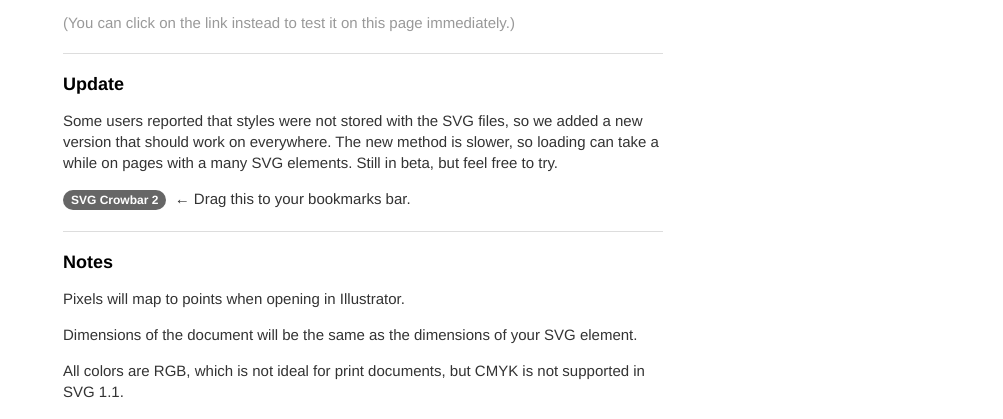
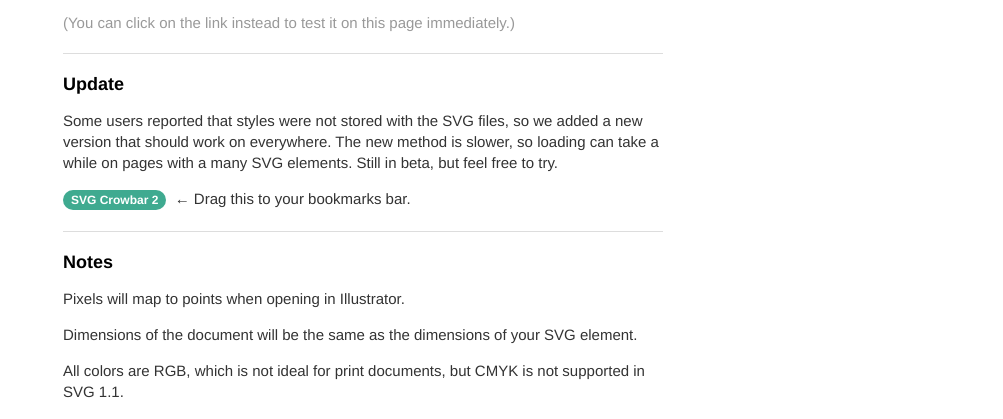
Before and after one commit to nytimes/svg-crowbar, a plain HTML site: page index.html in a window 1280 px wide. Shown: the part 367-786 px from the top of the page, without its empty margins (277-1280 px from the left). Drawn offline with nearby package versions, Linux system fonts and the light colour scheme.

Commit message:
colored ver2 bookmarklet

```diff
--- a/index.html
+++ b/index.html
@@ -60,6 +60,10 @@
       color: white;
     }
 
+    .bookmarklet.ver2 {
+      background: #3FAA90;
+    }
+
     #svgs {
       margin: 20px 0;
     }
@@ -88,7 +92,7 @@
     Some users reported that styles were not stored with the SVG files, so we added a new version that should work on everywhere. The new method is slower, so loading can take a while on pages with a many SVG elements. Still in beta, but feel free to try.
   </p>
   <p>
-    <a class="bookmarklet" href="javascript:javascript: (function () { var e = document.createElement('script'); if (window.location.protocol === 'https:') { e.setAttribute('src', 'https://rawgit.com/NYTimes/svg-crowbar/gh-pages/svg-crowbar-2.js'); } else { e.setAttribute('src', 'https://rawgit.com/NYTimes/svg-crowbar/gh-pages/svg-crowbar-2.js'); } e.setAttribute('class', 'svg-crowbar'); document.body.appendChild(e); })();">SVG Crowbar 2</a>&nbsp; <span>← Drag this to your bookmarks bar.</span>
+    <a class="bookmarklet ver2" href="javascript:javascript: (function () { var e = document.createElement('script'); if (window.location.protocol === 'https:') { e.setAttribute('src', 'https://rawgit.com/NYTimes/svg-crowbar/gh-pages/svg-crowbar-2.js'); } else { e.setAttribute('src', 'https://rawgit.com/NYTimes/svg-crowbar/gh-pages/svg-crowbar-2.js'); } e.setAttribute('class', 'svg-crowbar'); document.body.appendChild(e); })();">SVG Crowbar 2</a>&nbsp; <span>← Drag this to your bookmarks bar.</span>
   <p>
 
   <h3>Notes</h3>
```
